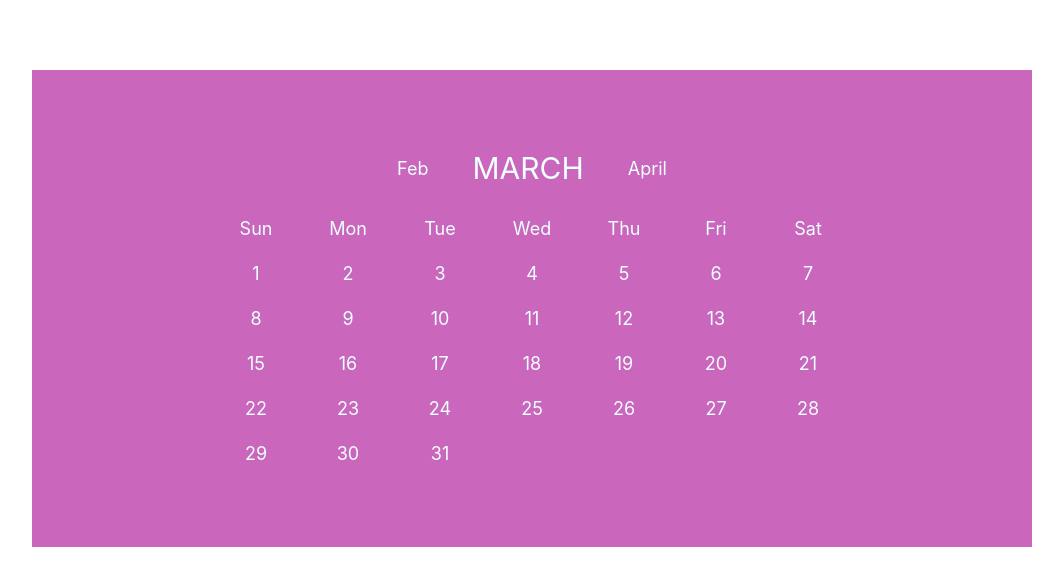
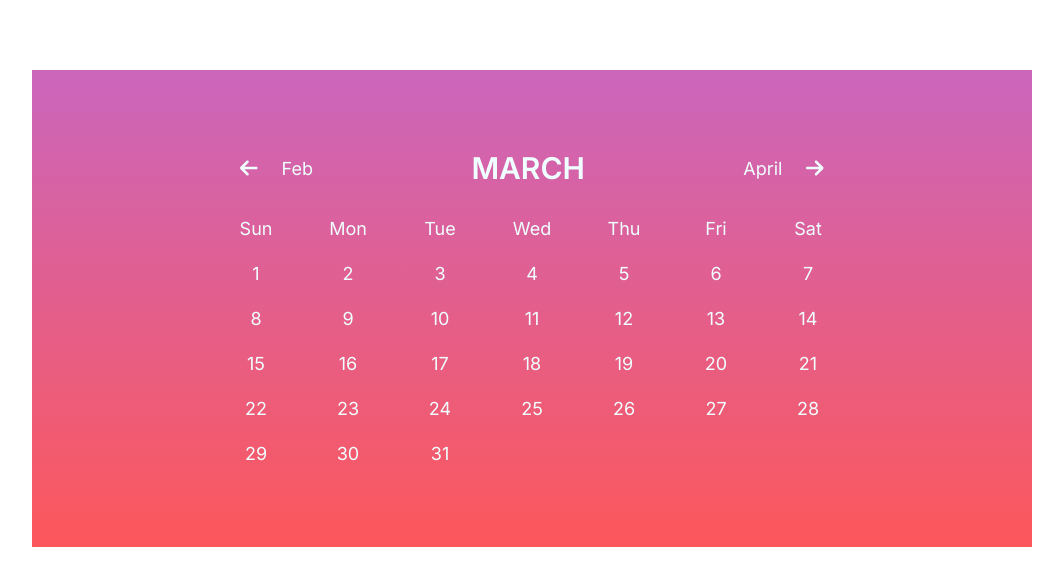
Before and after one commit to Edwin-coder/friendly-calendar-todo, a React (Create React App) app: page / in a window 1280 px wide. Shown: the top 586 px of the page, without its empty margins (108-1171 px from the left). Built offline with nearby package versions, Linux system fonts and the light colour scheme.

Commit message:
Calender style complete

```diff
--- a/package.json
+++ b/package.json
@@ -3,6 +3,9 @@
   "version": "0.1.0",
   "private": true,
   "dependencies": {
+    "@fortawesome/fontawesome-svg-core": "^6.4.0",
+    "@fortawesome/free-solid-svg-icons": "^6.4.0",
+    "@fortawesome/react-fontawesome": "^0.2.0",
     "@testing-library/jest-dom": "^5.16.5",
     "@testing-library/react": "^13.4.0",
     "@testing-library/user-event": "^13.5.0",
--- a/public/index.html
+++ b/public/index.html
@@ -24,6 +24,10 @@
       work correctly both with client-side routing and a non-root public URL.
       Learn how to configure a non-root public URL by running `npm run build`.
     -->
+    <!-- Google Fonts -->
+    <link rel="preconnect" href="https://fonts.googleapis.com">
+    <link rel="preconnect" href="https://fonts.gstatic.com" crossorigin>
+    <link href="https://fonts.googleapis.com/css2?family=Inter:wght@400;600&family=Rubik:wght@500;600;700&display=swap" rel="stylesheet">
     <title>React App</title>
   </head>
   <body>
--- a/src/components/Calender/Calender.css
+++ b/src/components/Calender/Calender.css
@@ -3,29 +3,38 @@
 .container{
     margin: 7rem 14rem;
     padding: 8rem 19rem 8.3rem 19rem;
-    background-color: #CB66BD;
+    background-image: linear-gradient(#CB66BD,#FC575A);
     color: azure;
-
-
+    font-family: 'Inter';
 }
 
 .ctn-month{
     display: flex;
-    justify-content: center;
+    justify-content: space-between;
     align-items: center;
-    gap: 4.4rem;
+    padding: 0 1.8rem;
+
     margin-bottom: 3.2rem;
 }
 
 .current-month {
     font-size: 3rem;
     text-transform: uppercase;
+    font-weight: 600;
+}
+
+.ctn-arrow-month{
+    display: flex;
+    align-items: center;
+    gap: 2.4rem;
 }
 
 .preview-months{
     text-transform: capitalize;
     font-size: 1.8rem;
 }
+
+
 
 
 .calender-content{
--- a/src/components/Calender/Calender.js
+++ b/src/components/Calender/Calender.js
@@ -1,5 +1,8 @@
 import React, { Component } from 'react'
 import './Calender.css'
+
+import { FontAwesomeIcon } from '@fortawesome/react-fontawesome'
+import { faLongArrowRight, faLongArrowLeft, faArrowRight, faArrowLeft } from '@fortawesome/free-solid-svg-icons'
 
 export class Calender extends Component {
 
@@ -10,9 +13,15 @@ export class Calender extends Component {
       <div className="container">
 
         <div className='ctn-month'>
-          <div className="preview-months">Feb</div>
+          <div className="ctn-arrow-month">
+            <FontAwesomeIcon icon={faArrowLeft} size='2x' />
+            <div className="preview-months">Feb</div>
+          </div>
           <div className="current-month">March</div>
-          <div className="preview-months">April</div>
+          <div className="ctn-arrow-month">
+            <div className="preview-months">April</div>
+            <FontAwesomeIcon icon={faArrowRight} size='2x' />
+          </div>
         </div>
 
         <ol className="calender-content">
```
Also changed, not shown: 1 other file (tests, documents, lock files or other folders).
